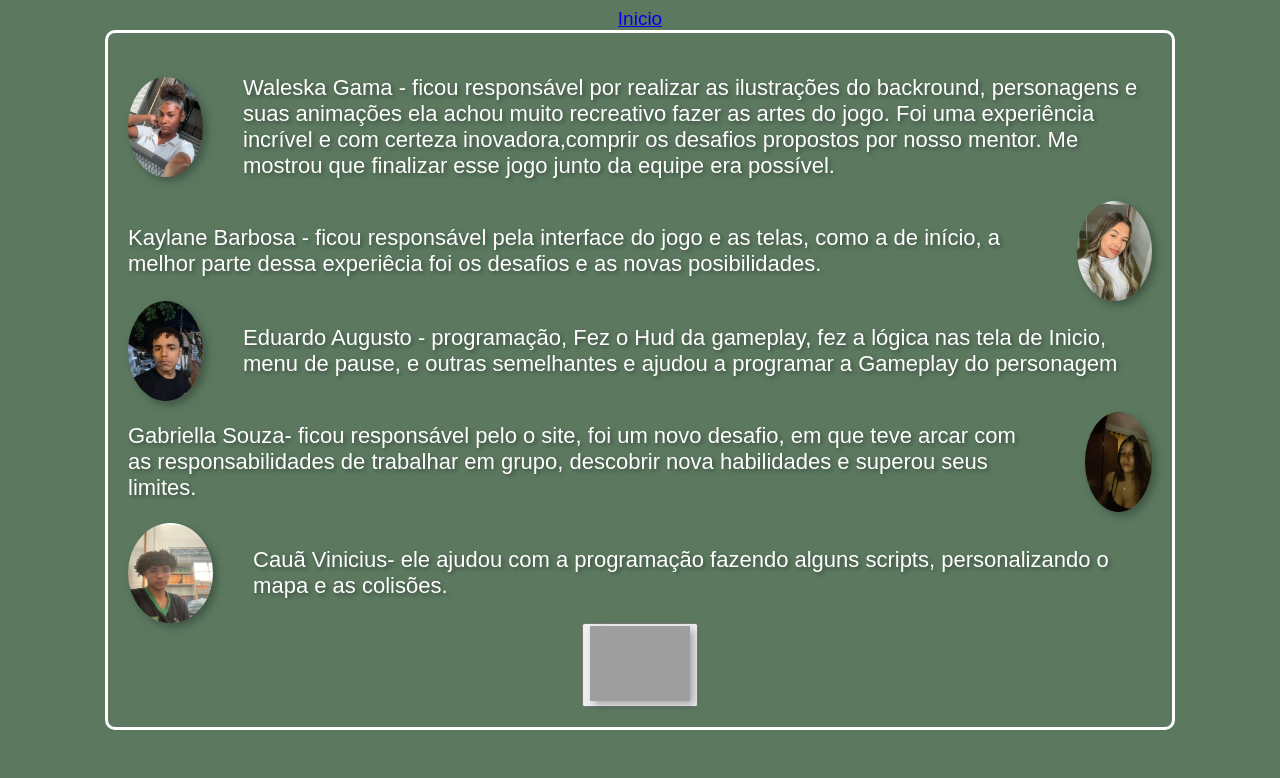
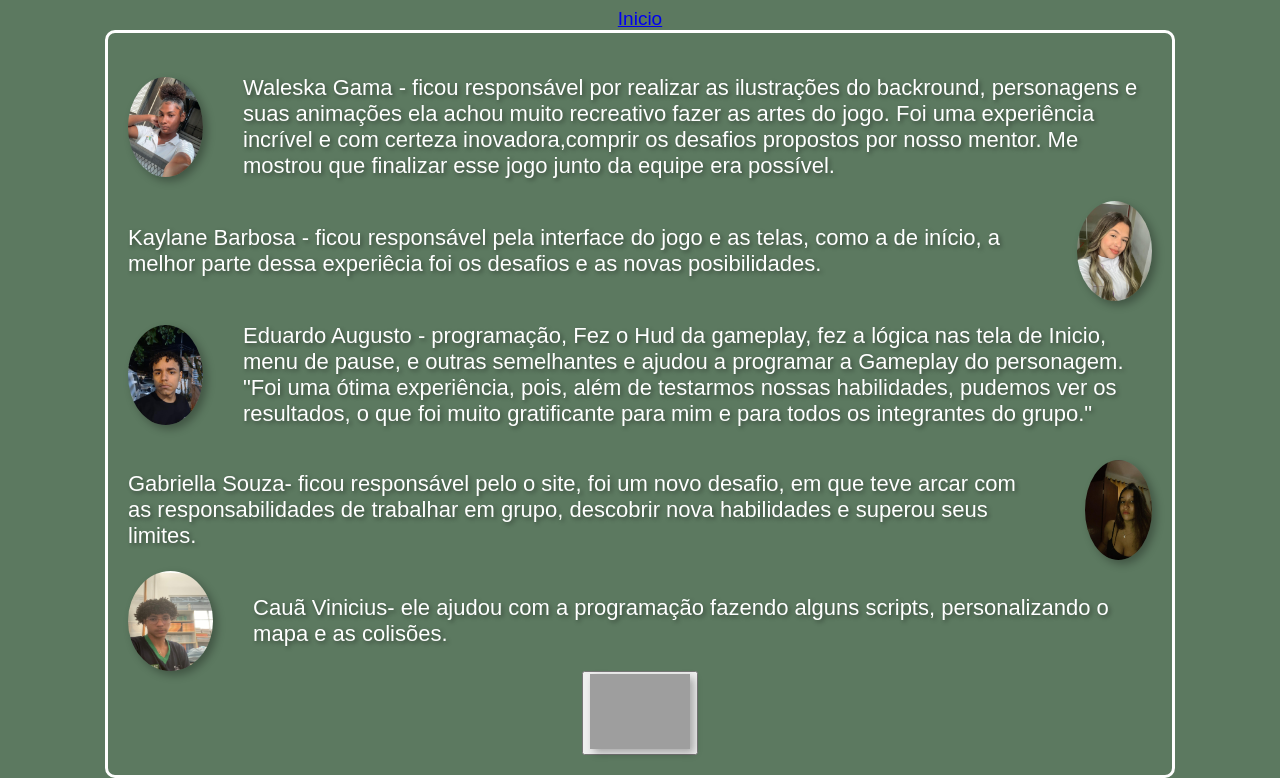
Before and after one commit to gaabriellaz/jogoCarlos, a website: page page2.html in a window 1280 px wide. Shown: the part 103-881 px from the top of the page. Before the commit the page ends 833 px from the top, so only its background shows below. Drawn offline with Linux system fonts and the light colour scheme; grey boxes are pictures that could not be loaded.

Commit message:
mais comentarios

```diff
--- a/page2.html
+++ b/page2.html
@@ -47,7 +47,7 @@
                 alt="imagem do jogo"
                 />
                 <p>
-                    Eduardo Augusto - programação, Fez o Hud da gameplay, fez a lógica nas tela de Inicio, menu de pause, e outras semelhantes e ajudou a programar a Gameplay do personagem
+                    Eduardo Augusto - programação, Fez o Hud da gameplay, fez a lógica nas tela de Inicio, menu de pause, e outras semelhantes e ajudou a programar a Gameplay do personagem. "Foi uma ótima experiência, pois, além de testarmos nossas habilidades, pudemos ver os resultados, o que foi muito gratificante para mim e para todos os integrantes do grupo."
                   </p>
             </div>
 
```
